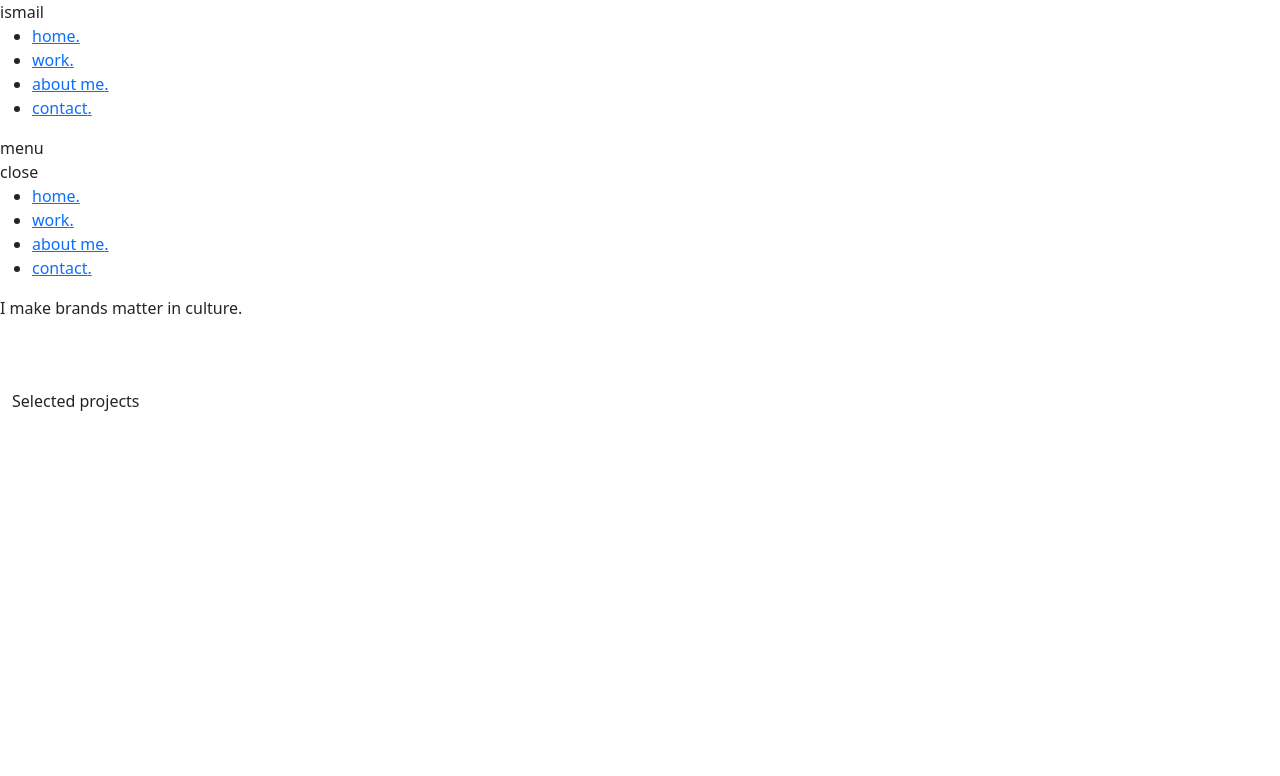
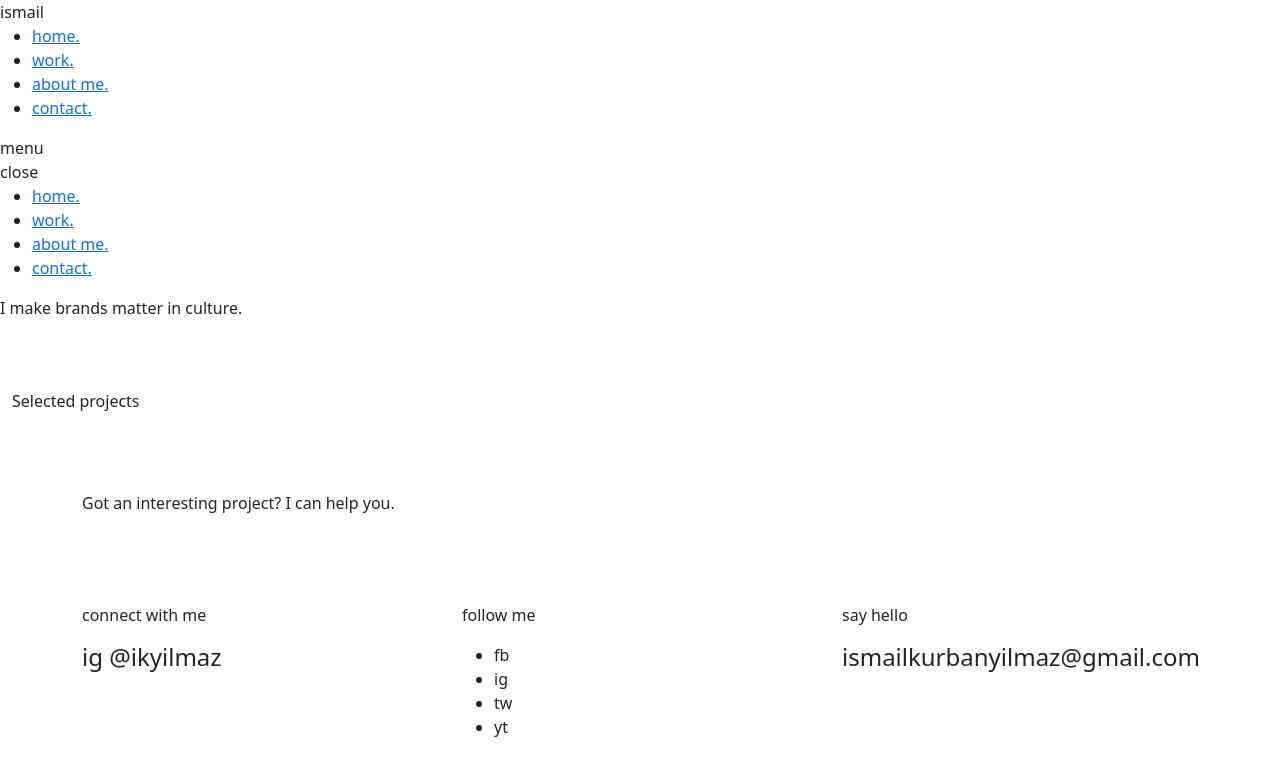
Before and after one commit to ikyilmaz/portfolio, a React (Create React App) app: page / in a window 1280 px wide. Shown: the top 776 px of the page. Built offline with nearby package versions, Linux system fonts and the light colour scheme.

Commit message:
add footer component

```diff
--- a/src/App.tsx
+++ b/src/App.tsx
@@ -5,6 +5,7 @@ import styled, { createGlobalStyle } from "styled-components";
 import { NavigationBar } from "./components/NavigationBar";
 import { Hero } from "./components/Hero";
 import { Projects } from "./components/Projects";
+import { Footer } from "./components/Footer";
 
 const Wrapper = styled.div``;
 
@@ -24,6 +25,7 @@ function App() {
         <NavigationBar />
         <Hero />
         <Projects />
+        <Footer />
       </Wrapper>
     </React.Fragment>
   );
--- /dev/null
+++ b/src/components/Footer.tsx
@@ -0,0 +1,79 @@
+import React from "react";
+
+export const Footer: React.FC = () => {
+  return (
+    <div className="footer">
+      <div className="container">
+        <br />
+        <br />
+
+        <div className="collab">
+          <div className="row">
+            <div className="col-lg-12">
+              <p className="wow fadeInUp">
+                Got an interesting project? I can help you.
+              </p>
+            </div>
+          </div>
+        </div>
+
+        <br />
+
+        <div className="hr">
+          <div className="row"></div>
+        </div>
+
+        <br />
+        <br />
+
+        <div className="info">
+          <div className="row">
+            <div className="col-lg-4" id="personal">
+              <p className="wow fadeInUp">connect with me</p>
+              <h4 className="wow fadeInUp" data-wow-delay="0.2s">
+                ig @ikyilmaz
+              </h4>
+              <br />
+              <br />
+            </div>
+
+            <div className="col-lg-4" id="media">
+              <p className="wow fadeInUp" data-wow-delay="0s">
+                follow me
+              </p>
+
+              <ul>
+                <li id="fb" className="wow fadeInUp" data-wow-delay="0.4s">
+                  fb
+                </li>
+                <li id="ig" className="wow fadeInUp" data-wow-delay="0.6s">
+                  ig
+                </li>
+                <li id="tw" className="wow fadeInUp" data-wow-delay="0.8s">
+                  tw
+                </li>
+                <li id="yt" className="wow fadeInUp" data-wow-delay="1s">
+                  yt
+                </li>
+              </ul>
+
+              <br />
+              <br />
+            </div>
+
+            <div className="col-lg-4" id="address">
+              <p className="wow fadeInUp" data-wow-delay="0s">
+                say hello
+              </p>
+              <h4 className="wow fadeInUp" data-wow-delay="0.2s">
+                ismailkurbanyilmaz@gmail.com
+              </h4>
+              <br />
+              <br />
+            </div>
+          </div>
+        </div>
+      </div>
+    </div>
+  );
+};
```
